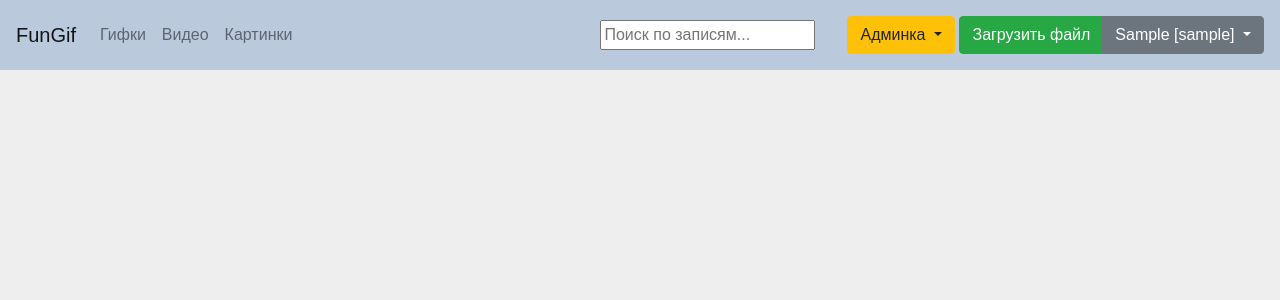
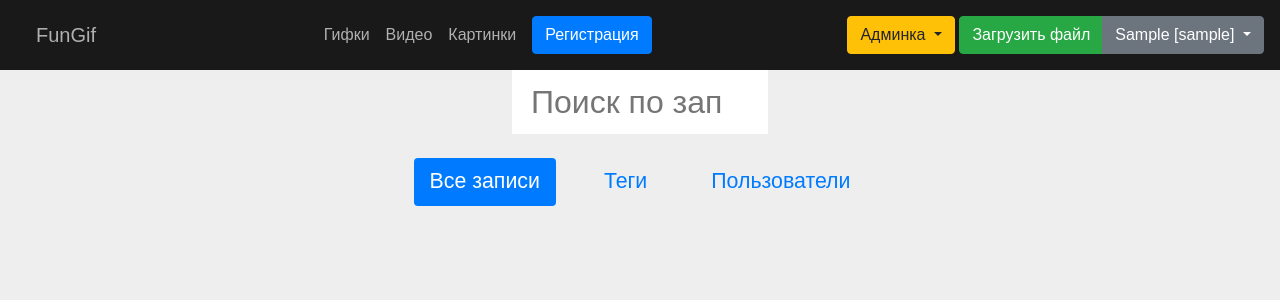
Before and after one commit to endlessnights/gifcol_proj, a Django app: page / in a window 1280 px wide. Shown: the top 300 px of the page. Run offline with Django 3.2, Linux system fonts and the light colour scheme; the visitor is signed in with stand-in values (Sample User, id 1); data that the repository does not hold is empty; some libraries are stand-ins or nearby versions.

Commit message:
Теперь поиск по записям+по тегам Поправил дизайн (WIP) Теперь на главной выводятся последние 10 записей

```diff
--- a/gifcol_app/static/css/main.css
+++ b/gifcol_app/static/css/main.css
@@ -180,3 +180,22 @@ float: right;
 .p-new-file{
 color:white;
 }
+.navbar-light, .navtop-link, .navbar-brand{
+color: #b0b0b0;
+padding-left:1em;
+}
+.searchbox{
+border:solid 3px #fff;
+    box-sizing:border-box;
+    font-size:2em;
+    height:2em;
+    outline:solid #fc0 0;
+    padding:.5em;
+    transition:all 0.5s ease-in;
+    width:20vw;
+    z-index:1;
+}
+.searchbox:focus {
+      border:solid 5px #09f;
+      outline:solid #fc0 5px;
+    }
--- a/gifcol_app/templates/gifcol_app/base.html
+++ b/gifcol_app/templates/gifcol_app/base.html
@@ -21,20 +21,18 @@
     </head>
 
     <body>
-        <nav class="navbar navbar-expand-lg navbar-light" style="background-color: #BBC9DD;"> <!-- background-color: #e3f2fd; -->
-            <a class="navbar-brand" href="/">FunGif</a>
+        <nav class="navbar navbar-expand-lg navbar-light" style="background-color: #191919;"> <!-- background-color: #e3f2fd; -->
+            <a class="navbar-brand" style="color: #b0b0b0;" href="/">FunGif</a>
             <button class="navbar-toggler" type="button" data-toggle="collapse" data-target="#navbarText" aria-controls="navbarText" aria-expanded="false" aria-label="Toggle navigation">
                 <span class="navbar-toggler-icon"></span>
             </button>
             <div class="collapse navbar-collapse" id="navbarText">
-                <ul class="navbar-nav mr-auto">
-                    <li class="nav-item"> <a class="nav-link" href="/">Гифки</a> </li>
-                    <li class="nav-item"> <a class="nav-link" href="/video">Видео</a> </li>
-                    <li class="nav-item"> <a class="nav-link" href="/img">Картинки</a> </li>
+                <ul class="navbar-nav mr-auto" style="margin:auto">
+                    <li class="nav-item" style="display: flex;align-items: center;"> <a class="navtop-link" href="/">Гифки</a> </li>
+                    <li class="nav-item" style="display: flex;align-items: center;"> <a class="navtop-link" href="/video">Видео</a> </li>
+                    <li class="nav-item" style="display: flex;align-items: center;"> <a class="navtop-link" href="/img">Картинки</a> </li>
+                    <li class="nav-item"> <a class="navtop-link" href="/signup"><button type="button" class="btn btn-primary">Регистрация</button></a> </li>
                 </ul>
-                <form style="margin-right:2em;" action="{% url 'search_results' %}" method="get">
-                    <input name="q" type="text" placeholder="Поиск по записям...">
-                </form>
                 <span class="navbar-text">
                     {% if request.user.is_superuser %}
                     <div class="btn-group" role="group">
@@ -46,6 +44,9 @@
                               <div class="dropdown-menu" style="min-width: 8rem;" aria-labelledby="btnGroupDrop1">
                                   <a class="dropdown-item" href="/moderate"><button type="button" class="btn btn-warning">Moderate</button></a>
                                   <a class="dropdown-item" href="/admin"><button type="button" class="btn btn-danger">Django Admin</button></a>
+                                  <a class="dropdown-item" href="/admin/accounts/account/"><button type="button" class="btn btn-danger">Профили</button></a>
+                                  <a class="dropdown-item" href="/admin/gifcol_app/meme/"><button type="button" class="btn btn-danger">Записи</button></a>
+                                  <a class="dropdown-item" href="/admin/gifcol_app/tag/"><button type="button" class="btn btn-danger">Теги</button></a>
                               </div>
                             </div>
 
@@ -79,7 +80,6 @@
                             <input class="form-control mb-2 mr-sm-2" type="password" name="password" placeholder="Введите пароль">
                             <button class="btn btn-secondary mb-2" type="submit">Войти</button>
                         </form>
-                        <a href="/signup"><button class="btn btn-warning mb-2" type="submit">Регистрация</button></a>
                     </div>
                     {%endif%}
                 </span>
--- a/gifcol_app/templates/gifcol_app/memes_base.html
+++ b/gifcol_app/templates/gifcol_app/memes_base.html
@@ -5,8 +5,24 @@
 {% endblock %}
 
 {% block content %}
-
-    <div class="masonrygal bordered">
+<form class="text-center" action="{% url 'search_results' %}" method="get">
+    <input class="searchbox" name="q" type="search" placeholder="Поиск по записям...">
+</form>
+<br>
+<ul class="nav nav-pills mb-3 justify-content-center" id="pills-tab" role="tablist">
+  <li class="nav-item">
+    <a style="font-size:16pt;" class="nav-link active" id="pills-all-tab" data-toggle="pill" href="#pills-all" role="tab" aria-controls="pills-all" aria-selected="true">Все записи</a>
+  </li>
+  <li style="margin-left:2em;" class="nav-item">
+    <a style="font-size:16pt;" class="nav-link" id="pills-tags-tab" data-toggle="pill" href="#pills-tags" role="tab" aria-controls="pills-tags" aria-selected="false">Теги</a>
+  </li>
+  <li style="margin-left:2em;" class="nav-item">
+    <a style="font-size:16pt;" class="nav-link" id="pills-users-tab" data-toggle="pill" href="#pills-users" role="tab" aria-controls="pills-users" aria-selected="false">Пользователи</a>
+  </li>
+</ul>
+<div class="tab-content" id="pills-tabContent">
+  <div class="tab-pane fade show active" id="pills-all" role="tabpanel" aria-labelledby="pills-all-tab">
+      <div class="masonrygal bordered">
         {% for meme in memes %}
             <div class="brick">
                 <div class="hvrbox">
@@ -112,7 +128,20 @@
             </div>
         </div>
     {% endfor %}
-    <!-- Цикл для передачи номера объекта в цикле в номер кнопки для PopUp окна -->
+      <!-- Цикл для передачи номера объекта в цикле в номер кнопки для PopUp окна -->
+  </div>
+  <div class="tab-pane fade" id="pills-tags" role="tabpanel" aria-labelledby="pills-tags-tab" style="margin-left:30%;">
+      {% for tag in tags %}
+        <a href="{% url 'tag_link' tag_link=tag.title %}" class="badge badge-success" style="padding:5px;margin:3px;font-size:14pt;">
+            {{ tag.title }}
+        </a>
+      {% endfor %}
+  </div>
+  <div class="tab-pane fade" id="pills-users" role="tabpanel" aria-labelledby="pills-users-tab">
+      3
+  </div>
+</div>
+<br>
 
     <script>
         {% for meme in memes %}
--- a/gifcol_app/urls.py
+++ b/gifcol_app/urls.py
@@ -4,7 +4,7 @@ from django.conf import settings
 from django.conf.urls import url
 
 from .views import abstract_page, new_mediafile, logout, TagLink, bookmark_post, edit_mediafile, moderate_unpub,\
-    abstract_page_search
+    search_posts
 from accounts.views import signup
 
 urlpatterns = [
@@ -18,5 +18,5 @@ urlpatterns = [
     url(r'(?P<id>\d+)/bookmark/$', bookmark_post, name='bookmark_post'),
     path('logout/', logout, name='logout'),
     url(r'^tag/(?P<tag_link>[a-zA-Z0-9]+)$', TagLink.as_view(), name='tag_link'),
-    path('search/', abstract_page_search, name='search_results'),
+    path('search/', search_posts, name='search_results'),
 ] + static(settings.MEDIA_URL, document_root=settings.MEDIA_ROOT)
--- a/gifcol_app/views.py
+++ b/gifcol_app/views.py
@@ -21,10 +21,10 @@ def logout(request):
 def abstract_page(request, filetype=None):
     bookmarks = request.user.bookmarks.values_list('id', flat=True) if request.user.is_authenticated else [0]
     memes = Meme.objects.published().filter(
-        filetype=filetype or 'gif',
+#        filetype=filetype or 'gif',
     ).order_by(
         'created_at'
-    ).annotate(
+    )[:10] .annotate(
         bookmarked=Case(
             When(
                 id__in=bookmarks,
@@ -34,12 +34,13 @@ def abstract_page(request, filetype=None):
             output_field=BooleanField(),
         )
     )
-
+    tags = Tag.objects.published().filter()
     return render(
         request,
         'gifcol_app/memes_base.html',
         {
             'memes': memes,
+            'tags': tags,
         }
     )
 
@@ -111,10 +112,10 @@ def moderate_unpub(request):
         }
     )
 
-def abstract_page_search(request):
+def search_posts(request):
     bookmarks = request.user.bookmarks.values_list('id', flat=True) if request.user.is_authenticated else [0]
     query = request.GET.get('q')
-    memes = Meme.objects.published().filter(Q(title__icontains=query) | Q(title__icontains=query)).order_by(
+    memes = Meme.objects.published().filter(Q(title__icontains=query) | Q(tags__title=query)).order_by(
         'created_at'
     ).annotate(
         bookmarked=Case(
@@ -125,7 +126,7 @@ def abstract_page_search(request):
             default=Value(False),
             output_field=BooleanField(),
         )
-    )
+    ).distinct()
 
     return render(
         request,
```
